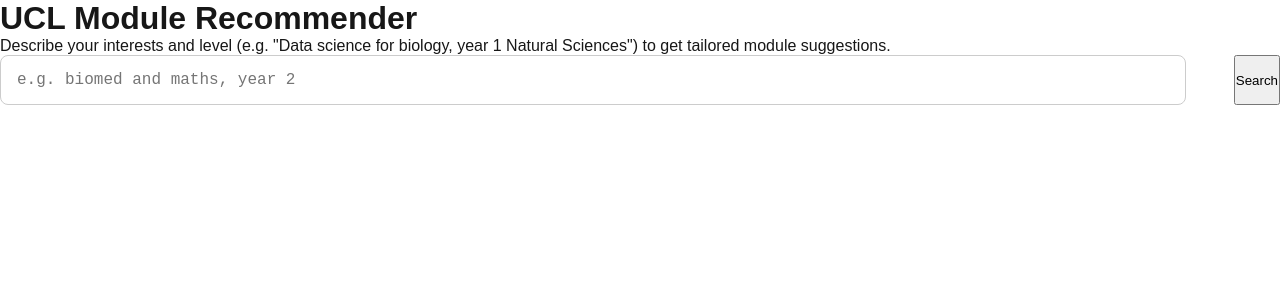
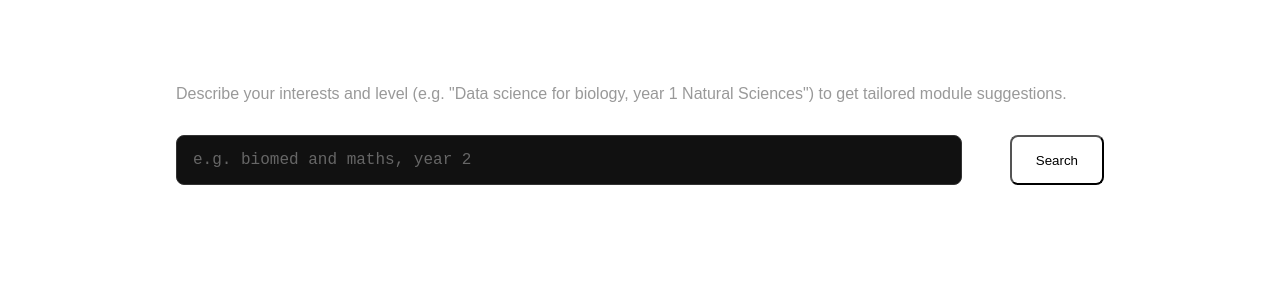
Before and after one commit to VedhRKannan/ucl-mods, a Next.js app in the folder ucl-module-recs/: page / in a window 1280 px wide. Shown: the top 300 px of the page. Built offline with nearby package versions, Linux system fonts and the light colour scheme.

Commit message:
restoring ✨ ✨aesthetics ✨✨

```diff
--- a/ucl-module-recs/src/app/page.module.css
+++ b/ucl-module-recs/src/app/page.module.css
@@ -1,3 +1,22 @@
+.container {
+  max-width: 960px;
+  margin: 0 auto;
+  padding: 2rem 1rem;
+  color: white;
+}
+
+.title {
+  font-size: 2.5rem;
+  font-weight: 600;
+  margin-bottom: 0.5rem;
+}
+
+.subtitle {
+  color: #999;
+  font-size: 1rem;
+  margin-bottom: 2rem;
+}
+
 .searchBar {
   display: flex;
   flex-direction: column;
@@ -29,3 +48,74 @@
     flex: 1;
   }
 }
+
+.input {
+  flex: 1;
+  padding: 0.75rem 1rem;
+  background: #111;
+  border: 1px solid #333;
+  border-radius: 8px;
+  color: white;
+  font-size: 1rem;
+}
+
+.input::placeholder {
+  color: #666;
+}
+
+.button {
+  padding: 0.75rem 1.5rem;
+  background: white;
+  color: black;
+  border-radius: 8px;
+  font-weight: 500;
+  transition: background 0.2s;
+}
+
+.button:hover {
+  background: #e2e2e2;
+}
+
+.cardGrid {
+  display: grid;
+  gap: 1.5rem;
+  grid-template-columns: 1fr;
+}
+
+@media (min-width: 768px) {
+  .cardGrid {
+    grid-template-columns: repeat(2, 1fr);
+  }
+}
+
+.card {
+  background: white;
+  color: black;
+  padding: 1.5rem;
+  border-radius: 12px;
+  transition: transform 0.2s, box-shadow 0.2s;
+  text-decoration: none;
+  box-shadow: 0 4px 10px rgba(0, 0, 0, 0.08);
+}
+
+.card:hover {
+  transform: translateY(-4px);
+  box-shadow: 0 8px 20px rgba(0, 0, 0, 0.12);
+}
+
+.cardTitle {
+  font-size: 1.1rem;
+  font-weight: 600;
+  margin-bottom: 0.25rem;
+}
+
+.cardSub {
+  font-size: 0.875rem;
+  color: #555;
+  margin-bottom: 0.5rem;
+}
+
+.cardText {
+  font-size: 0.95rem;
+  color: #222;
+}
```
